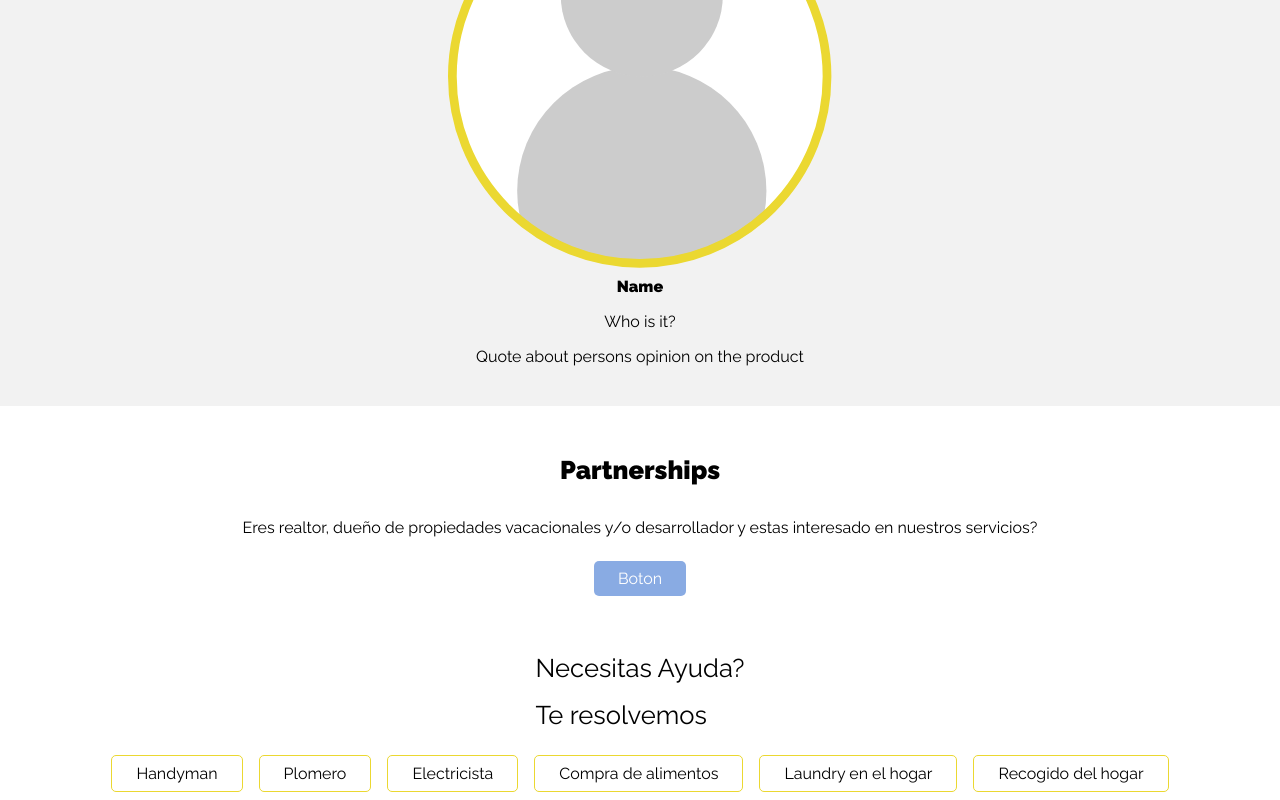
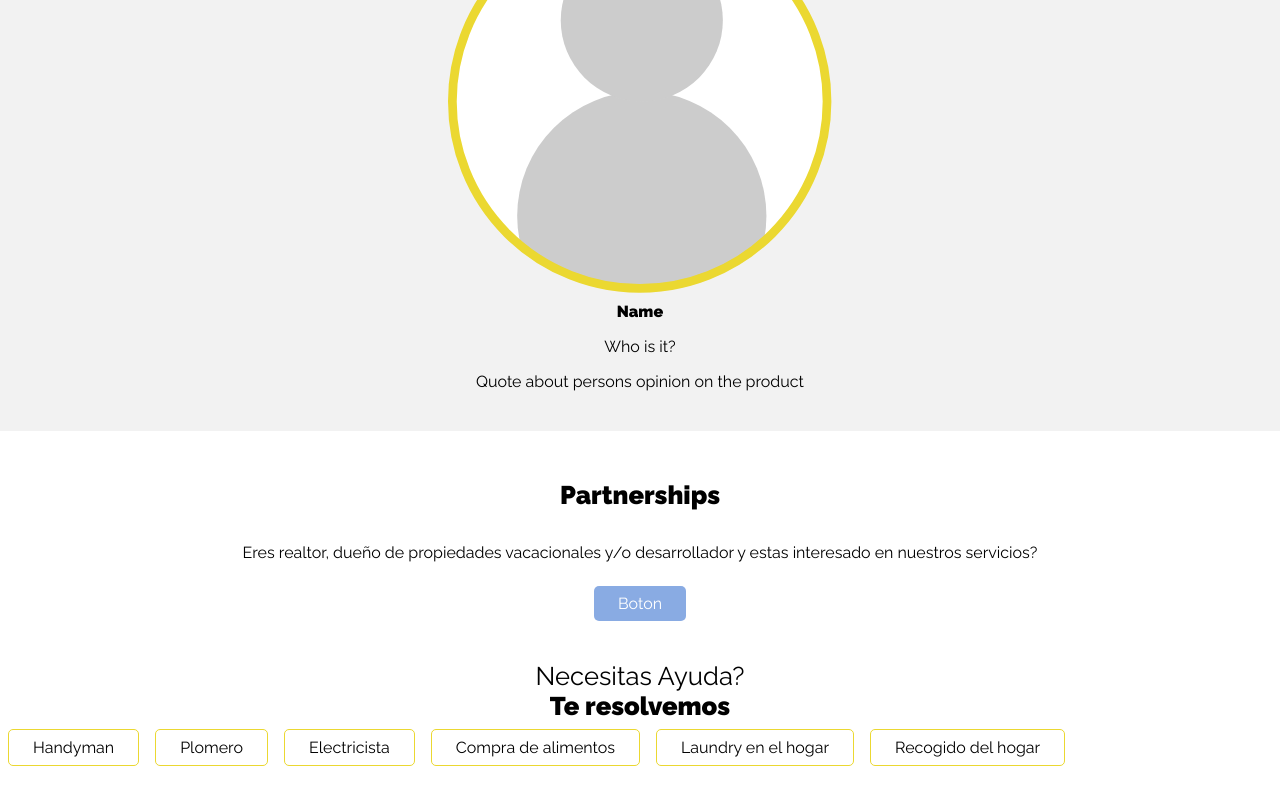
Before and after one commit to bonjouranainc/web-app, a React app in the folder front-end/: page / in a window 1280 px wide. Shown: the part 5300-6100 px from the top of the page. After the commit the page ends 6074 px from the top, so only its background shows below. Built offline with nearby package versions, Linux system fonts and the light colour scheme.

Commit message:
Need help hidden from mobile. How it works fixed alignment

```diff
--- a/front-end/src/index.css
+++ b/front-end/src/index.css
@@ -29,6 +29,10 @@ h2 {
 p {
   font-size: 1em;
   font-weight: 400;
+}
+
+a {
+  font-size: 1em;
 }
 
 .wrapper {
@@ -125,3 +129,31 @@ p {
 .b-txt {
   font-weight: 900;
 }
+
+/*
+    Custom, iPhone Retina
+    @media only screen and (min-width : 320px) {
+
+    }
+
+    Extra Small Devices, Phones
+    @media only screen and (min-width : 480px) {
+
+    }
+
+    Small Devices, Tablets
+    @media only screen and (min-width : 768px) {
+
+    }
+
+     Medium Devices, Desktops
+    @media only screen and (min-width : 992px) {
+
+    }
+
+    Large Devices, Wide Screens
+    @media only screen and (min-width : 1200px) {
+
+    }
+
+*/
--- a/front-end/src/scenes/Landing/components/HowItWorks/index.js
+++ b/front-end/src/scenes/Landing/components/HowItWorks/index.js
@@ -30,7 +30,8 @@ class HowItWorks extends Component {
           u ocasión para brindarle el servicio.</p>
         <div className='row'>
           <img src={ url3 } onerror='this.src={ fallback3}' />
-          <h2>3 Voila! Todas sus tareas completadas</h2>
+          <h2>3 Voila! <br/>
+          Todas sus tareas completadas</h2>
           <p>Llega a un hogar limpio y fresco, con las compras del
           supermercado realizada, el dry-cleaning recogido y todas
           sus tareas completadas.</p>
--- a/front-end/src/scenes/Landing/components/NeedHelp/index.js
+++ b/front-end/src/scenes/Landing/components/NeedHelp/index.js
@@ -6,9 +6,9 @@ class NeedHelp extends Component {
   render() {
     return (
       <div className='needHelp wrapper'>
-        <div>
+        <div className='row'>
           <h1>Necesitas Ayuda?</h1>
-          <h1>Te resolvemos</h1>
+          <h1 className='b-txt'>Te resolvemos</h1>
         </div>
         <div className='btn-group'>
           <a href='#' className='button-y-o'>
--- a/front-end/src/scenes/Landing/components/NeedHelp/styles.css
+++ b/front-end/src/scenes/Landing/components/NeedHelp/styles.css
@@ -1,4 +1,18 @@
+.needHelp {
+  display: none;
+}
+
+.needHelp h1 {
+  margin: 0;
+}
+
 .btn-group {
   display: flex;
   flex-wrap: wrap;
 }
+
+@media only screen and (min-width : 768px) {
+  .needHelp {
+    display: initial;
+  }
+}
```
